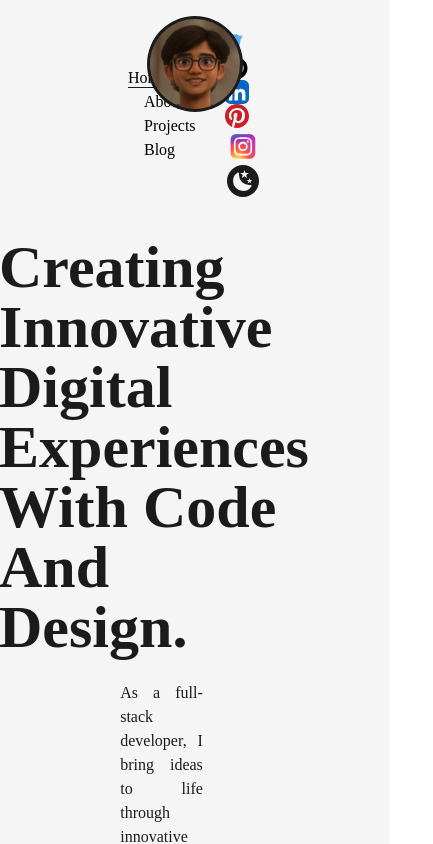
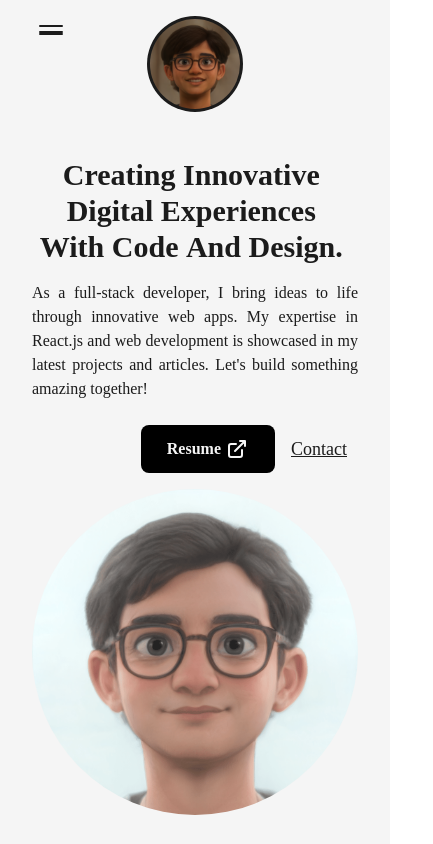
Before and after one commit to Rishabh2503/Portfolio2, a Next.js app: page / in a window 390 px wide. Shown: the top 844 px of the page, 433 px wide, since content can reach past the window. Built offline with nearby package versions, Linux system fonts and the light colour scheme.

Commit message:
Responsive

```diff
--- a/src/Components/Animatedtext.js
+++ b/src/Components/Animatedtext.js
@@ -30,7 +30,7 @@ const wordVariants = {
 
 const AnimatedText = ({ text, className = '' }) => {
   return (
-    <div className='container mx-auto py-2 flex items-center justify-center '>
+    <div className='container mx-auto py-2 flex items-center justify-center sm:py-0 '>
       <motion.h1
         className={`inline-block text-dark font-bold capitalize text-5xl md:text-8xl ${className} dark:text-light`}
         variants={quoteVariants}
--- a/src/Components/Layout.js
+++ b/src/Components/Layout.js
@@ -2,7 +2,7 @@ import React from 'react'
 
 const Layout = ({children,className=""}) => {
   return (
-    <div className={`w-full h-full inline-block z-[-.5] bg-light p-32 dark:bg-dark ${className}`}>
+    <div className={`w-full h-full inline-block z-[-0.5] bg-light p-32 dark:bg-dark xl:p-24 lg:p-16 md:p-12 sm:p-8 ${className}`}>
       {children}
     </div>
   )
--- a/src/Components/Navbar.js
+++ b/src/Components/Navbar.js
@@ -1,4 +1,4 @@
-import React from 'react'
+import React, { useState } from 'react'
 import Link from 'next/link'
 import Logo from './Logo'
 import { useRouter } from 'next/router'
@@ -22,10 +22,41 @@ const CustomLink = ({href,title,className=""}) =>{
         </Link>
     )
 }
+const CustomMobileLink = ({href,title,className="",toggle}) =>{
+  const router = useRouter();
+  const handleClick = () =>{
+    toggle()
+    router.push(href)
+
+  }
+  return(
+      <button href={href} className={`${className} relative group text-light dark:text-dark my-2`} onClick={handleClick}>
+          {title}
+          <span className={`
+          h-[1px] inline-block  bg-light absolute left-0 -bottom-0.5 group-hover:w-full transition-[width] ease duration-300
+          ${router.asPath === href ? 'w-full' : 'w-0'} dark:bg-light
+          `}>
+              &nbsp;
+          </span>
+      </button>
+  )
+}
 const Navbar = () => {
   const[mode,setMode] = useThemeSwitch();
+  const[isOpen,setIsOpen] = useState(false)
+  const handleClick = () =>{
+    setIsOpen(!isOpen)
+  }
+
   return (
-    <header className='w-full px-32 py-8 font-medium flex items-center justify-between bg-light dark:text-light dark:bg-dark'>
+    <header className='w-full px-32 py-8 font-medium flex items-center justify-between bg-light dark:text-light dark:bg-dark relative'>
+    <button className='flex-col justify-center items-center hidden lg:flex z-50 sm:absolute sm:left-[10%] sm:z-90 ' onClick={handleClick}>
+      <span className={`bg-dark dark:bg-light transition-all duration-300 ease-out block h-0.5 w-6 rounded-sm  sm:dark:bg-primaryDark  ${isOpen ? "rotate-45 translate-y-1":"-translate-y-0.5"}`}></span>
+      <span className={`bg-dark dark:bg-light transition-all duration-300 ease-out block h-0.5 w-6 rounded-sm  sm:dark:bg-primaryDark my-0.5 ${isOpen ? 'opacity-0' : 'opacity-100'}`}></span>
+      <span className={`bg-dark dark:bg-light transition-all duration-300 ease-out block h-0.5 w-6 rounded-sm  sm:dark:bg-primaryDark ${isOpen ? '-rotate-45 -translate-y-1 ':'-translate-y-0.5'}`}></span>
+    </button>
+
+    <div className='w-full flex justify-between items-center lg:hidden'>
     <nav>
         <CustomLink href="/" title="Home" className='mr-4'/>
         <CustomLink href="/about" title="About" className='mx-4'/>
@@ -52,6 +83,49 @@ const Navbar = () => {
     }
     </button>
     </nav>
+    </div>
+
+    {
+      isOpen ?
+
+    <motion.div
+    initial={{scale:0,opacity:0, x:"-50%",y:"-50%"}}
+    animate={{scale:1,opacity:1}}
+     className='min-w-[70vw] flex flex-col justify-between items-center z-30 fixed top-1/2 left-1/2 -translate-x-1/2 -translate-y-1/2 text-light
+    bg-dark/90 dark:bg-light/75 rounded-lg backdrop-blur-md py-32 dark:text-dark sm:h-[100vh] sm:w-[100vh]
+    '>
+    <nav className='flex items-center flex-col justify-center'>
+        <CustomMobileLink href="/" title="Home" className='' toggle={handleClick}/>
+        <CustomMobileLink href="/about" title="About" className='' toggle={handleClick}/>
+        <CustomMobileLink href="/projects"  title="Projects" className='' toggle={handleClick}/>
+        <CustomMobileLink href="/blog"  title="Blog" className='' toggle={handleClick}/>
+    </nav>
+
+    <nav className='flex items-center justify-center flex-wrap mt-2'>
+        <motion.a whileHover={{y:-2}} whileTap={{scale:0.9}} className='w-6 mr-3 sm:mx-1' href="https://twitter.com/Rishabh78043032" target={"_blank"} ><TwitterIcon /></motion.a>
+        <motion.a whileHover={{y:-2}} whileTap={{scale:0.9}} className='w-6 mx-3 sm:mx-1' href="https://github.com/Rishabh2503" target={"_blank"} ><GithubIcon /></motion.a>
+        <motion.a whileHover={{y:-2}} whileTap={{scale:0.9}} className='w-6 mx-3 sm:mx-1' href="https://www.linkedin.com/in/rishabh-gupta-863968244" target={"_blank"} ><LinkedInIcon /></motion.a>
+        <motion.a whileHover={{y:-2}} whileTap={{scale:0.9}} className='w-6 mx-3 sm:mx-1 bg-light rounded-full' href="https://in.pinterest.com/guptarish2501/" target={"_blank"} ><PinterestIcon /></motion.a>
+        <motion.a whileHover={{y:-2}} whileTap={{scale:0.9}} className='w-8 ml-3 sm:mx-1' href="https://www.instagram.com/i_am_rishabh25/" target={"_blank"} ><InstaIcon /></motion.a>
+
+    <button
+    onClick={() => setMode(mode ==="light" ? "dark" : "light" )}
+    className={`ml-3 flex items-center justify-center rounded-full p-1
+     ${mode === "light" ? "bg-dark text-light" : "bg-light text-dark"}`}
+    >
+    {
+      mode === "dark" ?
+      <SunIcon className={"fill-dark"} />
+      : <MoonIcon className={"fill-dark"} />
+    }
+    </button>
+    </nav>
+    </motion.div>
+
+
+      : null
+    }
+
       <div className="absolute left-[50%] top-2 translate-x-[-50%]">
         <Logo />
       </div>
--- a/src/pages/index.js
+++ b/src/pages/index.js
@@ -14,18 +14,18 @@ export default function Home() {
         <meta name="description" content="Generated by create next app" />
       </Head>
       <main className='flex items-center text-dark w-full min-h-screen dark:text-light'>
-      <Layout className='pt-0'>
-        <div className="flex item-center justify-between w-full">
-        <div className='w-[50%] flex flex-col items-center self-center'>
-          <Animatedtext text="Creating innovative digital experiences with Code and Design." className='!text-6xl'/>
+      <Layout className='pt-0 md:p-16 sm:pt-8'>
+        <div className="flex items-center justify-between w-full sm:none lg:flex-col">
+        <div className='w-[50%] flex flex-col items-center self-center lg:w-full lg:text-center'>
+          <Animatedtext text="Creating innovative digital experiences with Code and Design." className='!text-6xl xl:text-5xl !text-left lg:!text-center lg:!text-6xl md:!text-5xl sm:!text-3xl'/>
           <p className='my-4 text-base font-medium text-justify'>As a full-stack developer, I bring ideas to life through innovative web apps. My expertise in React.js and web development is showcased in my latest projects and articles. Let&apos;s build something amazing together!</p>
-        <div className='flex items-center self-start mt-2 ml-[30%]'>
+        <div className='flex items-center self-start mt-2 ml-[30%] lg:self-center'>
           <Link href="/Resume.pdf" target={"_blank"} className='flex items-center bg-black text-light p-2.5 px-6 rounded-lg textlg font-semibold hover:bg-light hover:text-dark border-2 border-solid border-transparent hover:border-dark  dark:bg-light dark:text-dark hover:dark:bg-dark hover:dark:text-light hover:dark:border-light' download={true}>Resume <LinkArrow className={"w-6 ml-1"}/></Link>
           <Link href="mailto:gupta.rish2501@gmail.com" target={"_blank"} className='ml-4 text-lg font-medium capitalize text-dark underline dark:text-light'>Contact</Link>
         </div>
         </div>
-          <div className='w-1/2 ml-32'>
-            <Image  src={Rishabh} alt="Rishabh Gupta" className='rounded-full' priority sizes="(max-width : 768px) 100vw,
+          <div className='w-1/2 ml-16 md:w-full sm:ml-0'>
+            <Image  src={Rishabh} alt="Rishabh Gupta" className='rounded-full h-auto  md:inline-block md:w-full md:mt-4' priority sizes="(max-width : 768px) 100vw,
             (max-width : 1200px) 50vw,
             50vw"/>
           </div>
--- a/tailwind.config.js
+++ b/tailwind.config.js
@@ -27,6 +27,25 @@ module.exports = {
         circularDark : 'repeating-radial-gradient(rgba(255,255,255,0.5) 2px,#1b1b1b 8px,#1b1b1b 100px);'
       }
     },
+    screens: {
+      "2xl": { max: "1535px" },
+      // => @media (max-width: 1535px) { ... }
+
+      xl: { max: "1279px" },
+      // => @media (max-width: 1279px) { ... }
+
+      lg: { max: "1023px" },
+      // => @media (max-width: 1023px) { ... }
+
+      md: { max: "767px" },
+      // => @media (max-width: 767px) { ... }
+
+      sm: { max: "639px" },
+      // => @media (max-width: 639px) { ... }
+
+      xs: { max: "479px" },
+      // => @media (max-width: 479px) { ... }
+  },
   },
   plugins: [],
 }
```
Also changed, not shown: public/images/projects/amplify.yml (added, +16 -0 lines).
